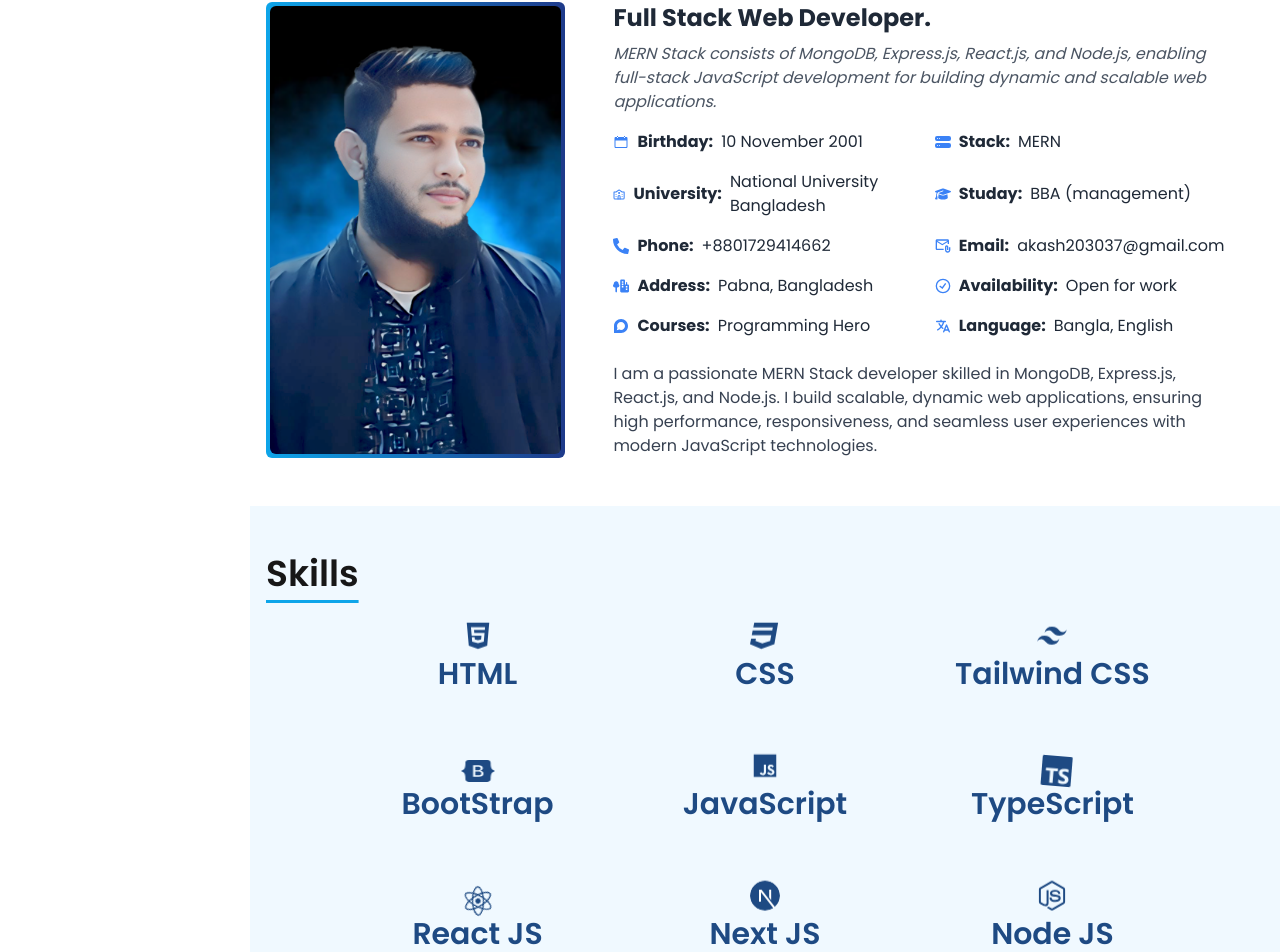
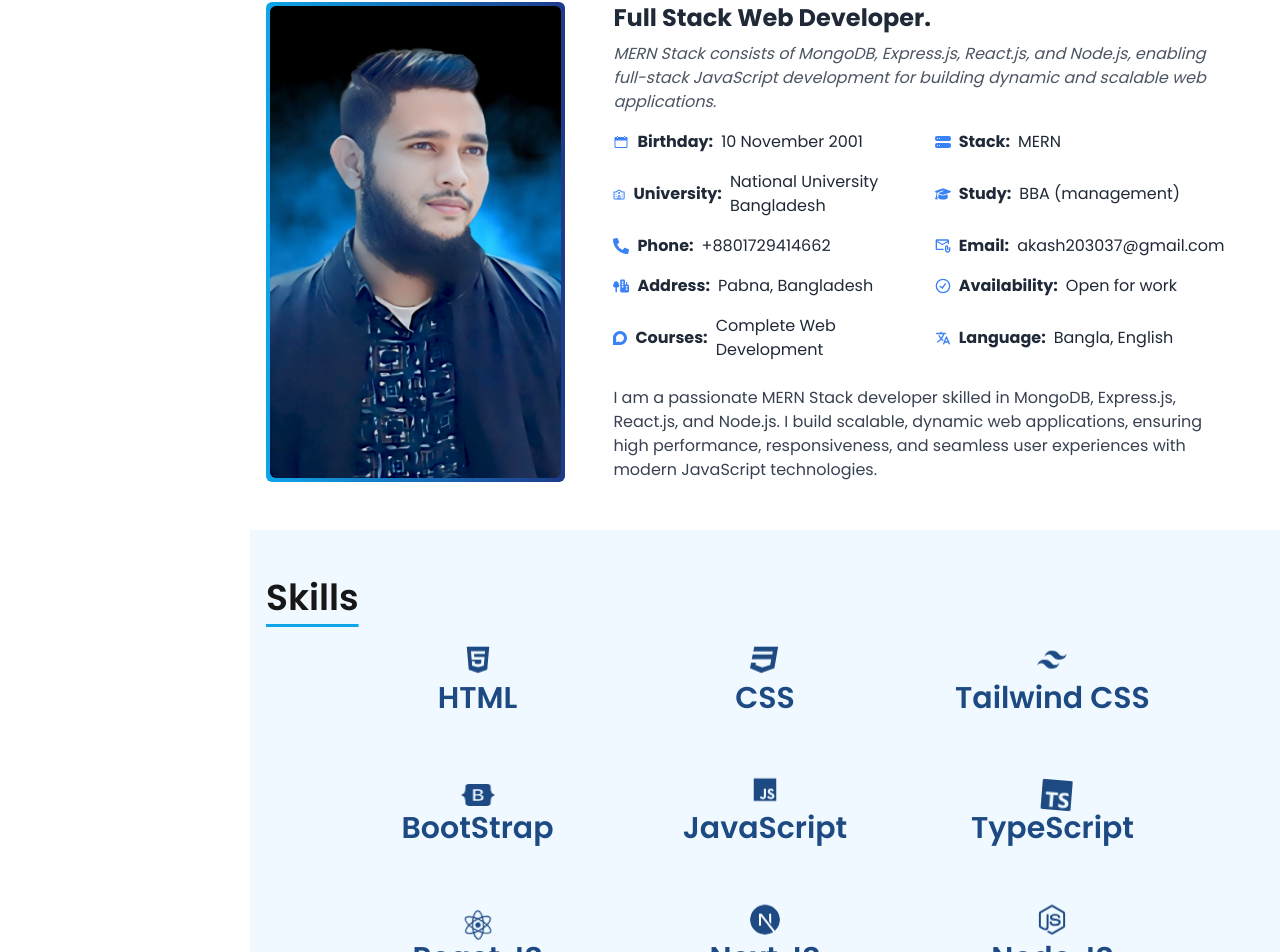
Before and after one commit to mohammad-atikuzzaman/atikuzzaman, a Next.js app: page / in a window 1280 px wide. Shown: the part 1014-1966 px from the top of the page. Built offline with nearby package versions, Linux system fonts and the light colour scheme.

Commit message:
link modified

```diff
--- a/app/components/ProfileInfo.tsx
+++ b/app/components/ProfileInfo.tsx
@@ -1,3 +1,4 @@
+import Link from "next/link";
 import React from "react";
 import { BsFillHddStackFill } from "react-icons/bs";
 import { FaPhoneAlt } from "react-icons/fa";
@@ -31,7 +32,7 @@ const ProfileInfo = () => {
           University Bangladesh
         </p>
         <p className="flex items-center gap-2">
-          <FaGraduationCap className="text-blue-500" /> <b>Studay:</b> BBA{" "}
+          <FaGraduationCap className="text-blue-500" /> <b>Study:</b> BBA{" "}
           {"(management)"}
         </p>
         <p className="flex items-center gap-2">
@@ -49,7 +50,7 @@ const ProfileInfo = () => {
           <GrStatusGood className="text-blue-500" /> <b>Availability:</b> Open for work
         </p>
         <p className="flex items-center gap-2">
-          <FaDiscourse className="text-blue-500" /> <b>Courses:</b> Programming Hero
+          <FaDiscourse className="text-blue-500" /> <b>Courses:</b> <Link title="certificate of atikuzzaman" href="https://drive.google.com/file/d/1gCsI95gnRjqzbiHbSD3hgW3-CbiupbmT/view?usp=drive_link">Complete Web Development</Link>
         </p>
         <p className="flex items-center gap-2">
           <IoLanguage className="text-blue-500" /> <b>Language:</b> Bangla, English
```
